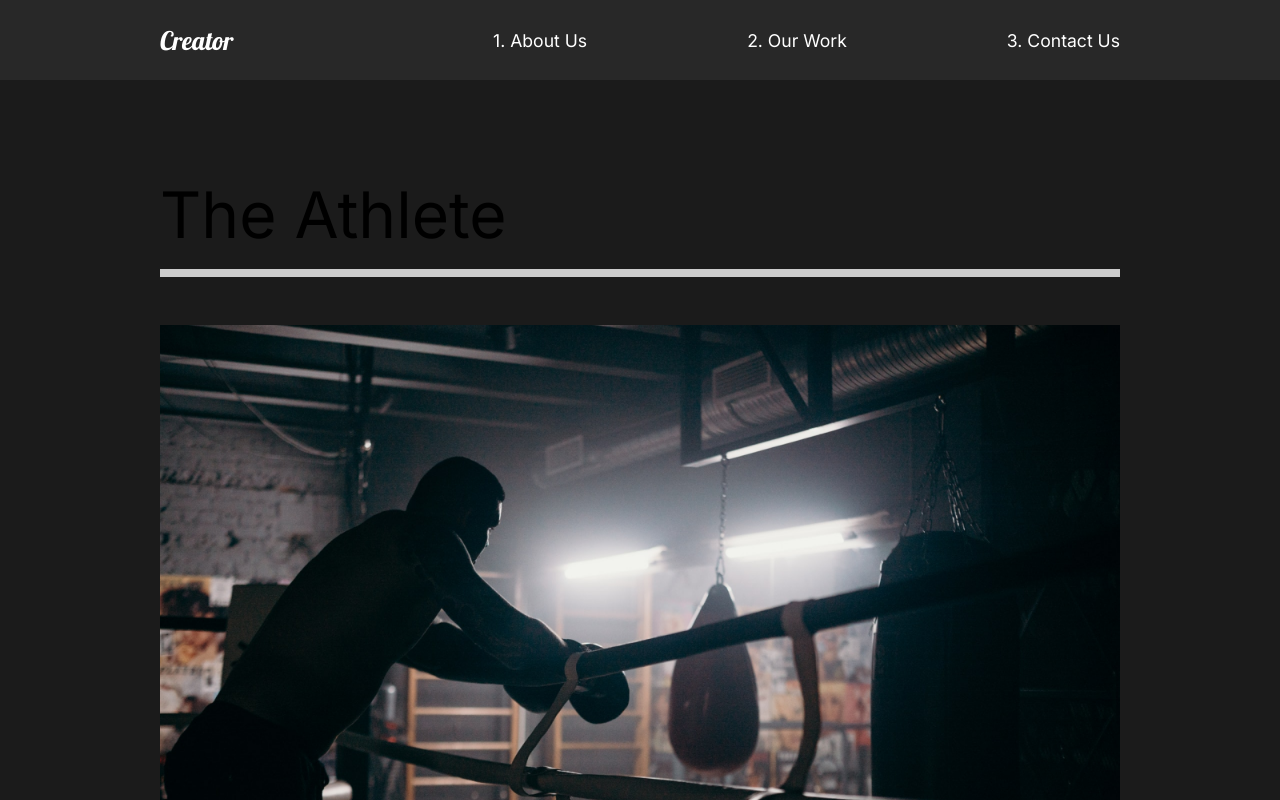
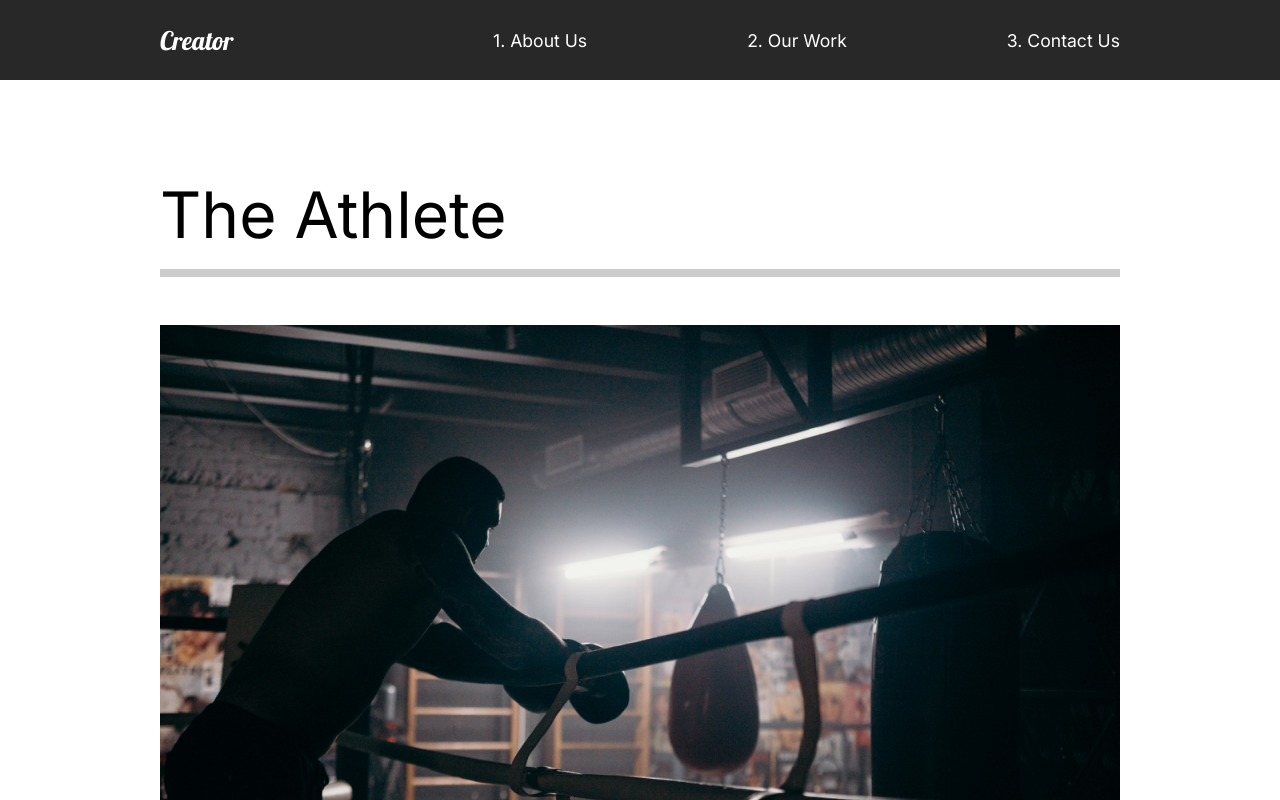
Before and after one commit to fardeenmohd/react-creator-portfolio, a React (Create React App) app: page /work in a window 1280 px wide. Shown: the top 800 px of the page. Built offline with nearby package versions, Linux system fonts and the light colour scheme.

Commit message:
Add Framer Motion animation to pages with route

```diff
--- a/src/App.js
+++ b/src/App.js
@@ -11,13 +11,17 @@
 import OurWork from "./pages/OurWork";
 import MovieDetail from "./pages/MovieDetail";
 //Router Stuff
-import { Switch, Route } from "react-router-dom";
+import { Switch, Route, useLocation } from "react-router-dom";
+//Animation
+import { AnimatePresence } from "framer-motion";
 function App() {
+  const location = useLocation();
   return (
     <div className="App">
       <GlobalStyle />
       <Nav />
-      <Switch>
+      <AnimatePresence exitBeforeEnter>
+        <Switch location={location} key={location.pathname}>
           <Route path="/" exact>
             <AboutUs />
           </Route>
@@ -31,6 +35,7 @@
             <ContactUs />s
           </Route>
         </Switch>
+      </AnimatePresence>
     </div>
   );
 }
--- /dev/null
+++ b/src/animation.js
@@ -0,0 +1,20 @@
+export const pageAnimation = {
+  hidden: {
+    opacity: 0,
+    y: 300,
+  },
+  show: {
+    opacity: 1,
+    y: 0,
+    transition: {
+      duration: 1,
+    },
+  },
+  exit: {
+    opacity: 0,
+    y: 300,
+    transition: {
+      duration: 1,
+    },
+  },
+};
--- a/src/components/AboutSection.js
+++ b/src/components/AboutSection.js
@@ -1,27 +1,27 @@
 import React from "react";
 import home1 from "../img/home1.png";
+import { About, Description, Image, Hide } from "../styles";
 
-//Styled
-import styled from "styled-components";
+//Framer Motion
+import { motion } from "framer-motion";
 
-import { About, Description, Image, Hide } from "../styles";
 const AboutSection = () => {
   return (
     <About>
       <Description>
-        <div className="title">
+        <motion.div>
           <Hide>
-            <h2>We work to make</h2>
+            <motion.h2>We work to make</motion.h2>
           </Hide>
           <Hide>
-            <h2>
+            <motion.h2>
               your <span>dreams</span> come
-            </h2>
+            </motion.h2>
           </Hide>
           <Hide>
-            <h2>true.</h2>
+            <motion.h2>true.</motion.h2>
           </Hide>
-        </div>
+        </motion.div>
         <p>
           Contact us for any photography or videography ideas that you have. we
           have professionals with amazing sills
--- a/src/pages/AboutUs.js
+++ b/src/pages/AboutUs.js
@@ -2,13 +2,23 @@
 import AboutSection from "../components/AboutSection";
 import ServicesSection from "../components/ServicesSection";
 import FaqSection from "../components/FaqSection";
+
+//Animations
+import { motion } from "framer-motion";
+import { pageAnimation } from "../animation";
+
 const AboutUs = () => {
   return (
-    <>
+    <motion.div
+      variants={pageAnimation}
+      exit="exit"
+      initial="hidden"
+      animate="show"
+    >
       <AboutSection />
       <ServicesSection />
       <FaqSection />
-    </>
+    </motion.div>
   );
 };
 
--- a/src/pages/ContactUs.js
+++ b/src/pages/ContactUs.js
@@ -1,10 +1,19 @@
 import React from "react";
+//Animations
+import { motion } from "framer-motion";
+import { pageAnimation } from "../animation";
 
 const ContactUs = () => {
   return (
-    <div>
+    <motion.div
+      variants={pageAnimation}
+      exit="exit"
+      initial="hidden"
+      animate="show"
+      style={{ background: "#fff" }}
+    >
       <h1>Contact Us</h1>
-    </div>
+    </motion.div>
   );
 };
 
--- a/src/pages/MovieDetail.js
+++ b/src/pages/MovieDetail.js
@@ -2,6 +2,10 @@
 import styled from "styled-components";
 import { useHistory } from "react-router-dom";
 import { MovieState } from "../movieState";
+
+import { motion } from "framer-motion";
+import { pageAnimation } from "../animation";
+
 const MovieDetail = () => {
   const history = useHistory();
   const url = history.location.pathname;
@@ -19,7 +23,12 @@
   return (
     <>
       {movie && (
-        <Details>
+        <Details
+          variants={pageAnimation}
+          exit="exit"
+          initial="hidden"
+          animate="show"
+        >
           <Headline>
             <h2>{movie.title}</h2>
             <img src={movie.mainImg} alt="" />
@@ -42,7 +51,7 @@
   );
 };
 
-const Details = styled.div`
+const Details = styled(motion.div)`
   color: white;
 `;
 
--- a/src/pages/OurWork.js
+++ b/src/pages/OurWork.js
@@ -1,6 +1,11 @@
 import React from "react";
 import styled from "styled-components";
 import { Link } from "react-router-dom";
+
+//Animations
+import { motion } from "framer-motion";
+import { pageAnimation } from "../animation";
+
 //Images
 import athlete from "../img/athlete-small.png";
 import theracer from "../img/theracer-small.png";
@@ -8,7 +13,13 @@
 
 const OurWork = () => {
   return (
-    <Work>
+    <Work
+      variants={pageAnimation}
+      style={{ background: "#fff" }}
+      exit="exit"
+      initial="hidden"
+      animate="show"
+    >
       <Movie>
         <h2>The Athlete</h2>
         <div className="line"></div>
@@ -34,7 +45,7 @@
   );
 };
 
-const Work = styled.div`
+const Work = styled(motion.div)`
   min-height: 100vh;
   overflow: hidden;
   padding: 5rem 10rem;
```
Lines whose indentation alone changed are shown as unchanged.
